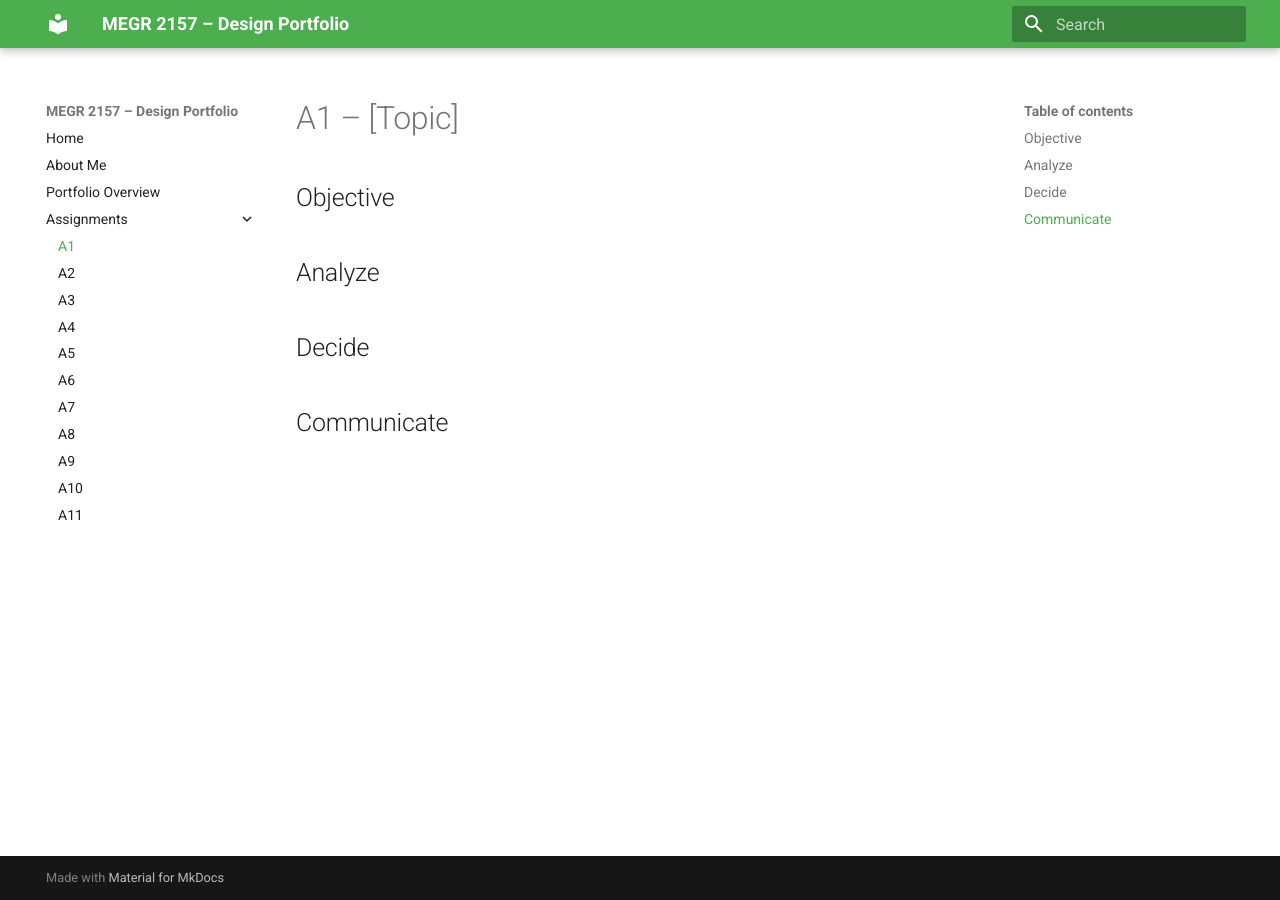
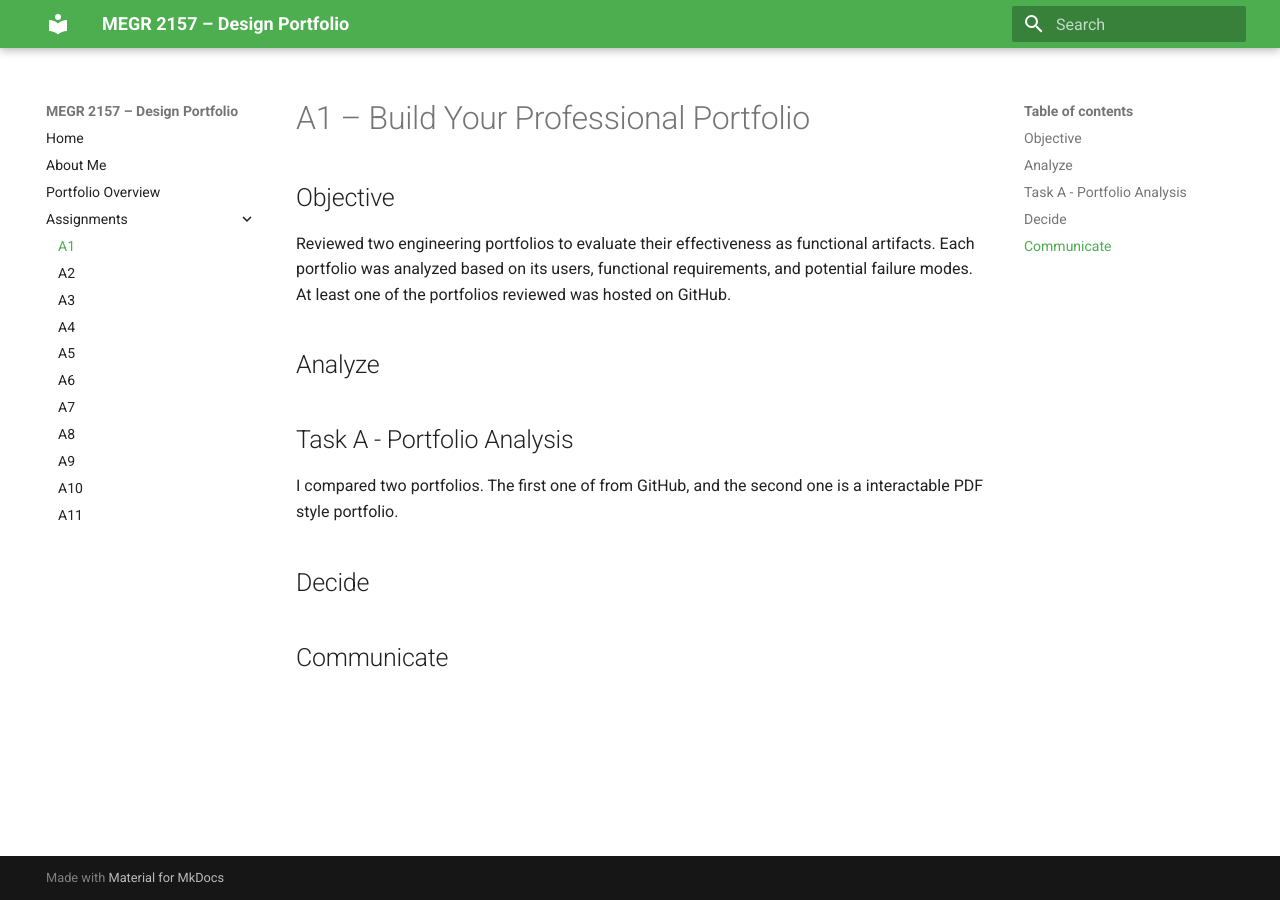
Before and after one commit to ethanking13/ethanking---megr2156-portfolio, an MkDocs documentation site: the page built from docs/assignments/A01/index.md, in a window 1280 px wide. Built offline with MkDocs 1.6.1 and Material for MkDocs 9.7.7, drawn with Linux system fonts in a browser that asks for light colours.

Commit message:
Revise A1 assignment title and content
Updated the assignment title and added objective and analysis sections.

```diff
--- a/docs/assignments/A01/index.md
+++ b/docs/assignments/A01/index.md
@@ -1,10 +1,11 @@
-# A1 – [Topic]
+# A1 – Build Your Professional Portfolio
 
 ## Objective
-
+Reviewed two engineering portfolios to evaluate their effectiveness as functional artifacts. Each portfolio was analyzed based on its users, functional requirements, and potential failure modes. At least one of the portfolios reviewed was hosted on GitHub.
 
 ## Analyze
-
+## Task A - Portfolio Analysis
+I compared two portfolios. The first one of from GitHub, and the second one is a interactable PDF style portfolio.
 
 ## Decide
 
```
